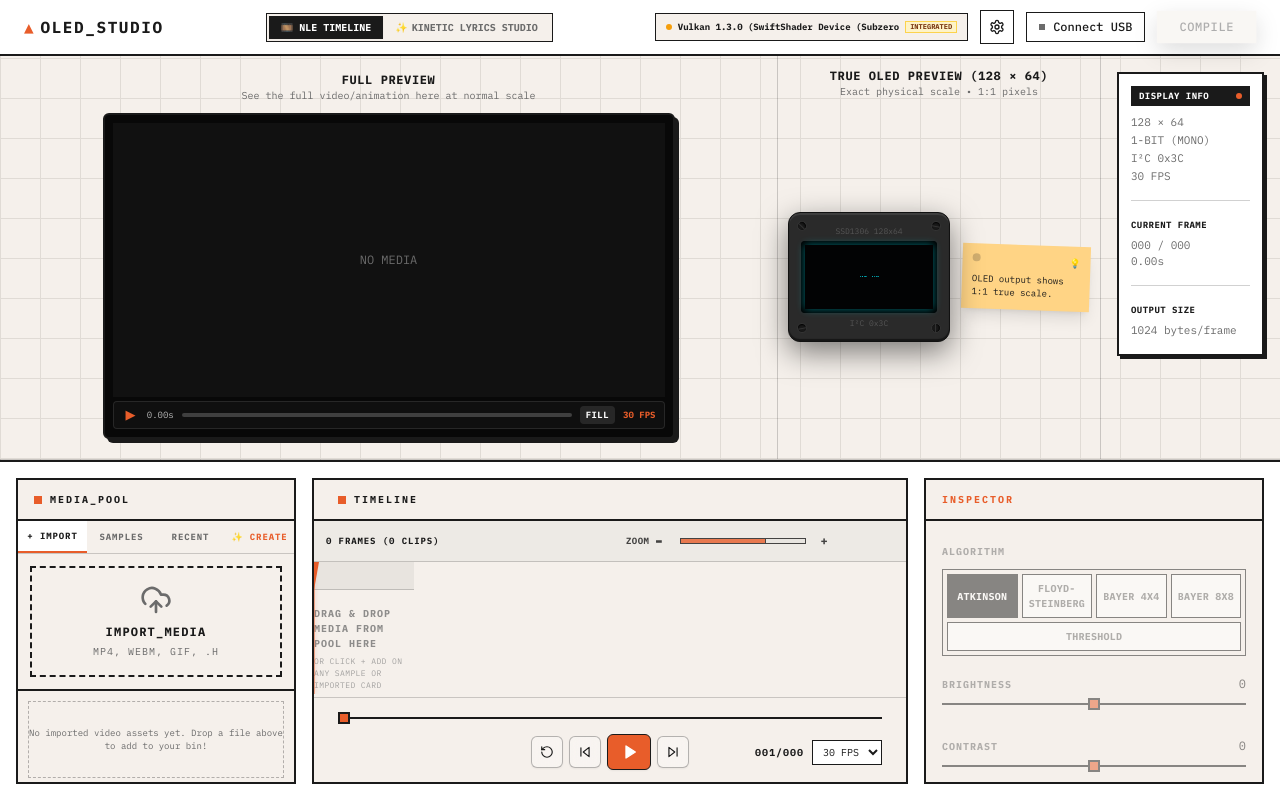
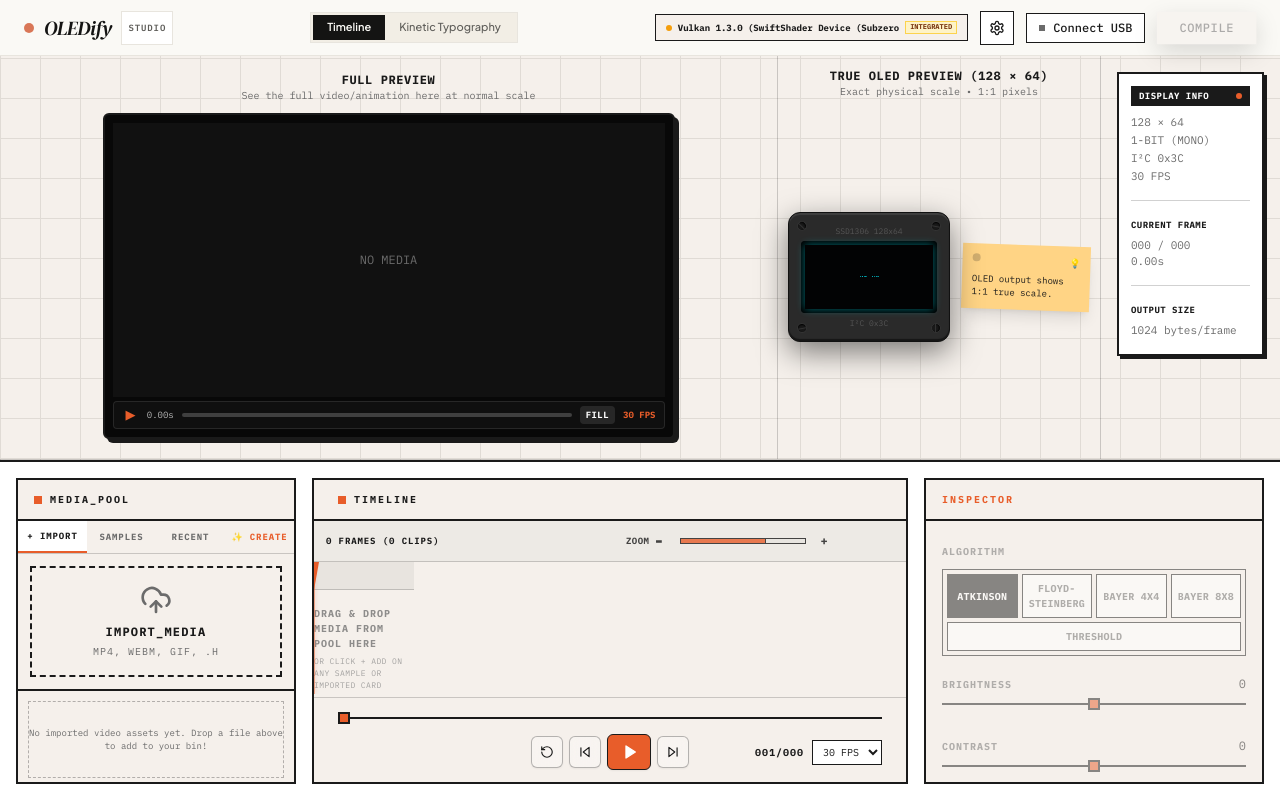
Before and after one commit to tezz-e/OLEDify, a React (Vite) app in the folder web/: page / in a window 1280 px wide. Built offline with nearby package versions, Linux system fonts and the light colour scheme.

Commit message:
style(editorial): apply DM Serif Display typography, Claude terracotta palette, and literary language

```diff
--- a/web/index.html
+++ b/web/index.html
@@ -7,10 +7,10 @@
 
     <link rel="preconnect" href="https://fonts.googleapis.com">
     <link rel="preconnect" href="https://fonts.gstatic.com" crossorigin>
-    <link rel="preload" as="style" href="https://fonts.googleapis.com/css2?family=Inter:wght@400;500;600;700&family=JetBrains+Mono:wght@400;500&display=swap">
-    <link href="https://fonts.googleapis.com/css2?family=Inter:wght@400;500;600;700&family=JetBrains+Mono:wght@400;500&display=swap" rel="stylesheet" media="print" onload="this.media='all'">
+    <link rel="preload" as="style" href="https://fonts.googleapis.com/css2?family=DM+Serif+Display:ital@0;1&family=Plus+Jakarta+Sans:wght@400;500;600;700&family=IBM+Plex+Mono:wght@400;500;600&display=swap">
+    <link href="https://fonts.googleapis.com/css2?family=DM+Serif+Display:ital@0;1&family=Plus+Jakarta+Sans:wght@400;500;600;700&family=IBM+Plex+Mono:wght@400;500;600&display=swap" rel="stylesheet" media="print" onload="this.media='all'">
     <noscript>
-      <link href="https://fonts.googleapis.com/css2?family=Inter:wght@400;500;600;700&family=JetBrains+Mono:wght@400;500&display=swap" rel="stylesheet">
+      <link href="https://fonts.googleapis.com/css2?family=DM+Serif+Display:ital@0;1&family=Plus+Jakarta+Sans:wght@400;500;600;700&family=IBM+Plex+Mono:wght@400;500;600&display=swap" rel="stylesheet">
     </noscript>
 
     <title>OLEDify Studio</title>
--- a/web/src/components/Header.tsx
+++ b/web/src/components/Header.tsx
@@ -36,43 +36,39 @@ export const Header: React.FC<HeaderProps> = ({
     setGpuInfo(detectGpu());
   }, []);
   return (
-    <header className="relative w-full h-14 px-6 bg-white border-b-2 border-[#1A1A1A] flex items-center justify-between shrink-0 z-20">
-      <div className="flex items-center">
-        <h1 className="text-base font-bold tracking-wider font-mono text-[#1A1A1A] flex items-center gap-1.5 cursor-pointer select-none">
-          <span className="text-[#E85D2A]">▲</span>
-          <DecryptedText
-            text="OLED_STUDIO"
-            speed={35}
-            characters="0123456789ABCDEF_~<>[]"
-            animateOn="hover"
-            className="font-mono tracking-widest font-bold"
-          />
+    <header className="relative w-full h-14 px-6 bg-[#FAF9F5] border-b border-[#E8E5DE] flex items-center justify-between shrink-0 z-20">
+      <div className="flex items-center gap-3">
+        <h1 className="text-xl font-serif text-[#141413] flex items-center gap-2.5 cursor-pointer select-none">
+          <span className="w-2.5 h-2.5 rounded-full bg-[#D97757]" />
+          <span className="font-serif italic tracking-tight font-normal text-xl">OLEDify</span>
+          <span className="text-[9px] font-mono tracking-widest text-[#5E5D59] uppercase px-1.5 py-0.5 border border-[#E8E5DE] bg-white not-italic font-semibold">
+            STUDIO
+          </span>
         </h1>
       </div>
 
       {/* Center View Mode Switcher */}
       {onViewChange && (
-        <div className="hidden md:flex items-center border border-[#1A1A1A] bg-[#F5F0EB] p-0.5 font-mono text-[10px] font-bold">
+        <div className="hidden md:flex items-center border border-[#E8E5DE] bg-[#F0ECE1]/80 p-0.5 font-sans text-[11px] font-medium rounded-xs">
           <button
             onClick={() => onViewChange('editor')}
-            className={`px-3 py-1 transition-colors cursor-pointer ${
+            className={`px-3.5 py-1 transition-all cursor-pointer rounded-xs flex items-center gap-1.5 ${
               activeView === 'editor'
-                ? 'bg-[#1A1A1A] text-white shadow-sm'
-                : 'text-[#6B6B6B] hover:text-[#1A1A1A]'
+                ? 'bg-[#141413] text-[#FAF9F5] shadow-xs font-semibold'
+                : 'text-[#5E5D59] hover:text-[#141413]'
             }`}
           >
-            🎞️ NLE TIMELINE
+            <span>Timeline</span>
           </button>
           <button
             onClick={() => onViewChange('lyrics-studio')}
-            className={`px-3 py-1 transition-colors cursor-pointer flex items-center gap-1 ${
+            className={`px-3.5 py-1 transition-all cursor-pointer flex items-center gap-1.5 rounded-xs ${
               activeView === 'lyrics-studio'
-                ? 'bg-[#E85D2A] text-white shadow-sm'
-                : 'text-[#6B6B6B] hover:text-[#E85D2A]'
+                ? 'bg-[#D97757] text-white shadow-xs font-semibold'
+                : 'text-[#5E5D59] hover:text-[#D97757]'
             }`}
           >
-            <span>✨</span>
-            <span>KINETIC LYRICS STUDIO</span>
+            <span>Kinetic Typography</span>
           </button>
         </div>
       )}
--- a/web/src/components/studio/lyrics/LyricsStudioView.tsx
+++ b/web/src/components/studio/lyrics/LyricsStudioView.tsx
@@ -407,68 +407,71 @@ export const LyricsStudioView: React.FC<LyricsStudioViewProps> = ({
 
   return (
     <div className={`fixed inset-0 z-50 flex flex-col font-mono select-none overflow-hidden transition-colors duration-200 ${
-      themeMode === 'dark' ? 'bg-[#0E0E10] text-[#E5E5E5]' : 'bg-[#F5F0EB] text-[#1A1A1A]'
+      themeMode === 'dark' ? 'bg-[#141413] text-[#FAF9F5]' : 'bg-[#FAF9F5] text-[#141413]'
     }`}>
       {/* Studio Top Navigation Bar */}
-      <header className={`h-14 px-6 border-b-2 flex items-center justify-between shrink-0 z-20 transition-colors duration-200 ${
-        themeMode === 'dark' ? 'bg-[#141417] border-[#252528] text-white' : 'bg-white border-[#1A1A1A] text-[#1A1A1A]'
+      <header className={`h-14 px-6 border-b flex items-center justify-between shrink-0 z-20 transition-colors duration-200 ${
+        themeMode === 'dark' ? 'bg-[#18181A] border-[#2C2B29] text-[#FAF9F5]' : 'bg-[#FAF9F5] border-[#E8E5DE] text-[#141413]'
       }`}>
         <div className="flex items-center gap-4">
           <button
             onClick={onClose}
-            className={`flex items-center gap-1.5 px-3 py-1.5 border text-xs font-bold transition-colors cursor-pointer ${
+            className={`flex items-center gap-1.5 px-3 py-1.5 border text-xs font-medium font-sans rounded-xs transition-colors cursor-pointer ${
               themeMode === 'dark'
-                ? 'bg-[#1E1E24] border-white/20 text-white hover:bg-white hover:text-black'
-                : 'bg-white border-[#1A1A1A] text-[#1A1A1A] hover:bg-[#1A1A1A] hover:text-white'
+                ? 'bg-[#232220] border-white/10 text-white/90 hover:bg-white hover:text-black'
+                : 'bg-white border-[#E8E5DE] text-[#141413] hover:bg-[#141413] hover:text-[#FAF9F5]'
             }`}
           >
             <ArrowLeft className="w-3.5 h-3.5" />
-            <span>BACK TO EDITOR</span>
+            <span>Timeline</span>
           </button>
 
-          <div className={`h-5 w-px ${themeMode === 'dark' ? 'bg-white/20' : 'bg-[#1A1A1A]/30'}`} />
+          <div className={`h-4 w-px ${themeMode === 'dark' ? 'bg-white/10' : 'bg-[#E8E5DE]'}`} />
 
-          <h1 className="text-sm font-bold tracking-widest flex items-center gap-2">
-            <span className="text-[#E85D2A]">✦</span>
-            <span>KINETIC LYRICS STUDIO</span>
-          </h1>
+          <div className="flex items-center gap-2.5">
+            <span className="w-2 h-2 rounded-full bg-[#D97757]" />
+            <h1 className="font-serif text-lg font-normal tracking-tight flex items-center gap-1.5">
+              <span>Kinetic Typography</span>
+              <span className="italic font-normal opacity-60 text-base">Studio</span>
+            </h1>
+          </div>
         </div>
 
-        {/* Center: React Bits Squish Switch Theme Controller */}
+        {/* Center: Theme Controller */}
         <div className="flex items-center gap-4">
           <ThemeSwitch theme={themeMode} onChange={setThemeMode} />
         </div>
 
         {/* Right Badges */}
-        <div className="flex items-center gap-4 text-xs font-bold">
-          <span className={`px-2 py-0.5 text-[9px] uppercase tracking-wider ${
-            themeMode === 'dark' ? 'bg-[#222228] text-white/90 border border-white/10' : 'bg-[#1A1A1A] text-white'
+        <div className="flex items-center gap-3 text-xs font-sans">
+          <span className={`px-2 py-0.5 text-[10px] font-mono tracking-wider border rounded-xs ${
+            themeMode === 'dark' ? 'bg-[#232220] text-white/80 border-white/10' : 'bg-white text-[#5E5D59] border-[#E8E5DE]'
           }`}>
-            128×64 MONO OLED
+            128×64 Monochrome
           </span>
-          <span className="text-[#E85D2A]">30 FPS ENGINE</span>
+          <span className="text-[#D97757] font-mono text-[10px] font-semibold">30 FPS Clock</span>
         </div>
       </header>
 
       {/* Main 3-Pane Workspace */}
-      <main className={`flex-1 flex min-h-0 divide-x-2 transition-colors duration-200 ${
-        themeMode === 'dark' ? 'divide-[#252528] bg-[#0E0E10]' : 'divide-[#1A1A1A] bg-[#F5F0EB]'
+      <main className={`flex-1 flex min-h-0 divide-x transition-colors duration-200 ${
+        themeMode === 'dark' ? 'divide-[#2C2B29] bg-[#141413]' : 'divide-[#E8E5DE] bg-[#FAF9F5]'
       }`}>
 
         {/* ============================================================== */}
         {/* COLUMN 1: INGESTION & SEARCH                                  */}
         {/* ============================================================== */}
         <section className={`w-[340px] flex flex-col shrink-0 min-h-0 transition-colors duration-200 ${
-          themeMode === 'dark' ? 'bg-[#141417] text-white' : 'bg-white text-[#1A1A1A]'
+          themeMode === 'dark' ? 'bg-[#18181A] text-white' : 'bg-white text-[#141413]'
         }`}>
-          <div className={`p-3 border-b-2 ${
-            themeMode === 'dark' ? 'border-[#252528] bg-[#18181C]' : 'border-[#1A1A1A] bg-[#F5F0EB]'
+          <div className={`p-3 border-b ${
+            themeMode === 'dark' ? 'border-[#2C2B29] bg-[#1E1E20]' : 'border-[#E8E5DE] bg-[#F5F2EB]'
           }`}>
-            <h2 className={`text-[10px] font-bold uppercase tracking-widest flex items-center gap-1.5 ${
-              themeMode === 'dark' ? 'text-white/60' : 'text-[#6B6B6B]'
+            <h2 className={`text-[11px] font-sans font-semibold tracking-wide flex items-center gap-2 ${
+              themeMode === 'dark' ? 'text-white/80' : 'text-[#141413]'
             }`}>
-              <span className="w-2 h-2 bg-[#E85D2A]" />
-              <span>1. SONG & LYRICS INGESTION</span>
+              <span className="w-1.5 h-1.5 rounded-full bg-[#D97757]" />
+              <span>1. Song & Lyrics Ingestion</span>
             </h2>
           </div>
 
@@ -639,19 +642,19 @@ export const LyricsStudioView: React.FC<LyricsStudioViewProps> = ({
         {/* COLUMN 2: APPLE MUSIC FLUID GLASS LYRIC SELECTOR             */}
         {/* ============================================================== */}
         <section className={`flex-1 flex flex-col relative min-h-0 overflow-hidden transition-colors duration-200 ${
-          themeMode === 'dark' ? 'bg-[#0E0E10]' : 'bg-[#F5F0EB]'
+          themeMode === 'dark' ? 'bg-[#141413]' : 'bg-[#FAF9F5]'
         }`}>
-          {/* Apple Music Minimalist Header Bar */}
+          {/* Editorial Lyrics Header Bar */}
           <div className={`h-12 px-6 border-b flex justify-between items-center z-10 shrink-0 transition-colors duration-200 ${
-            themeMode === 'dark' ? 'border-[#252528] bg-[#141417]' : 'border-b-2 border-[#1A1A1A] bg-white'
+            themeMode === 'dark' ? 'border-[#2C2B29] bg-[#18181A]' : 'border-[#E8E5DE] bg-white'
           }`}>
             <div className="flex items-center gap-3">
-              <span className="text-[10px] font-bold uppercase tracking-widest text-[#E85D2A] flex items-center gap-1.5 font-mono">
+              <span className="text-[12px] font-sans font-semibold tracking-wide text-[#D97757] flex items-center gap-1.5">
                 <span>✦</span>
-                <span>LYRICS SELECTION</span>
+                <span className={themeMode === 'dark' ? 'text-white' : 'text-[#141413]'}>Lyrics Sequence</span>
               </span>
-              <span className={`text-[9px] font-mono ${themeMode === 'dark' ? 'text-white/40' : 'text-[#777]'}`}>
-                Click line to seek • Shift+Click to expand range
+              <span className={`text-[10px] font-sans ${themeMode === 'dark' ? 'text-white/40' : 'text-[#777]'}`}>
+                Click line to focus • Shift+Click to expand range
               </span>
             </div>
 
@@ -954,16 +957,16 @@ export const LyricsStudioView: React.FC<LyricsStudioViewProps> = ({
         {/* COLUMN 3: MOTION & OLED PREVIEW                               */}
         {/* ============================================================== */}
         <section className={`w-[360px] flex flex-col shrink-0 min-h-0 transition-colors duration-200 ${
-          themeMode === 'dark' ? 'bg-[#141417] text-white' : 'bg-white text-[#1A1A1A]'
+          themeMode === 'dark' ? 'bg-[#18181A] text-white' : 'bg-white text-[#141413]'
         }`}>
-          <div className={`p-3 border-b-2 ${
-            themeMode === 'dark' ? 'border-[#252528] bg-[#18181C]' : 'border-[#1A1A1A] bg-[#F5F0EB]'
+          <div className={`p-3 border-b ${
+            themeMode === 'dark' ? 'border-[#2C2B29] bg-[#1E1E20]' : 'border-[#E8E5DE] bg-[#F5F2EB]'
           }`}>
-            <h2 className={`text-[10px] font-bold uppercase tracking-widest flex items-center gap-1.5 ${
-              themeMode === 'dark' ? 'text-white/60' : 'text-[#6B6B6B]'
+            <h2 className={`text-[11px] font-sans font-semibold tracking-wide flex items-center gap-2 ${
+              themeMode === 'dark' ? 'text-white/80' : 'text-[#141413]'
             }`}>
-              <span className="w-2 h-2 bg-[#E85D2A]" />
-              <span>3. MOTION & OLED PREVIEW</span>
+              <span className="w-1.5 h-1.5 rounded-full bg-[#D97757]" />
+              <span>3. Motion Archetypes & OLED Preview</span>
             </h2>
           </div>
 
@@ -1218,10 +1221,10 @@ export const LyricsStudioView: React.FC<LyricsStudioViewProps> = ({
             <button
               onClick={handleGenerateAndInject}
               disabled={isRendering || selectedLines.length === 0}
-              className={`w-full py-3 bg-[#E85D2A] text-white text-xs font-bold tracking-widest uppercase border-2 transition-all cursor-pointer mt-auto flex items-center justify-center gap-2 ${
+              className={`w-full py-3 bg-[#D97757] text-white text-xs font-sans font-semibold tracking-wide rounded-xs border transition-all cursor-pointer mt-auto flex items-center justify-center gap-2 ${
                 themeMode === 'dark'
-                  ? 'border-white/20 shadow-[4px_4px_0px_rgba(0,0,0,0.6)] hover:shadow-[2px_2px_0px_rgba(0,0,0,0.6)]'
-                  : 'border-[#1A1A1A] shadow-[4px_4px_0px_#1A1A1A] hover:shadow-[2px_2px_0px_#1A1A1A]'
+                  ? 'border-white/10 shadow-[3px_3px_0px_rgba(0,0,0,0.5)] hover:shadow-[1px_1px_0px_rgba(0,0,0,0.5)] hover:bg-[#c96442]'
+                  : 'border-[#141413] shadow-[3px_3px_0px_#141413] hover:shadow-[1px_1px_0px_#141413] hover:bg-[#c96442]'
               } hover:translate-x-[1px] hover:translate-y-[1px] ${
                 isRendering ? 'opacity-70 cursor-wait' : ''
               }`}
@@ -1229,12 +1232,12 @@ export const LyricsStudioView: React.FC<LyricsStudioViewProps> = ({
               {isRendering ? (
                 <>
                   <RefreshCw className="w-4 h-4 animate-spin" />
-                  <span>RENDERING {renderProgress}%</span>
+                  <span>Rendering sequence ({renderProgress}%)...</span>
                 </>
               ) : (
                 <>
                   <Sparkles className="w-4 h-4" />
-                  <span>GENERATE & SEND TO NLE</span>
+                  <span>Render & Add to Timeline</span>
                 </>
               )}
             </button>
--- a/web/src/index.css
+++ b/web/src/index.css
@@ -1,7 +1,15 @@
-@import url('https://fonts.googleapis.com/css2?family=IBM+Plex+Mono:wght@400;500;600;700&family=Space+Grotesk:wght@500;600;700&display=swap');
+@import url('https://fonts.googleapis.com/css2?family=DM+Serif+Display:ital@0;1&family=Plus+Jakarta+Sans:wght@400;500;600;700&family=IBM+Plex+Mono:wght@400;500;600;700&family=Space+Grotesk:wght@500;600;700&display=swap');
 @tailwind base;
 @tailwind components;
 @tailwind utilities;
+
+.font-serif-display {
+  font-family: 'DM Serif Display', Georgia, serif;
+}
+
+.font-editorial-sans {
+  font-family: 'Plus Jakarta Sans', system-ui, sans-serif;
+}
 
 @layer base {
   * { box-sizing: border-box; }
--- a/web/tailwind.config.js
+++ b/web/tailwind.config.js
@@ -8,14 +8,24 @@ export default {
     extend: {
       colors: {
         parchment: '#F5F0EB',
+        cream: '#FAF9F5',
+        oatmeal: '#F0ECE1',
         ink: '#1A1A1A',
         'ink-light': '#6B6B6B',
-        accent: '#E85D2A',
-        'accent-dark': '#C94E22',
+        obsidian: '#141413',
+        charcoal: '#1F1E1D',
+        stone: '#5E5D59',
+        bone: '#E8E5DE',
+        accent: '#D97757', // Anthropic / Claude warm terracotta
+        'accent-dark': '#C96442',
+        terracotta: '#D97757',
+        'terracotta-dark': '#C96442',
       },
       fontFamily: {
-        mono: ['IBM Plex Mono', 'ui-monospace', 'SFMono-Regular', 'Menlo', 'monospace'],
-        display: ['Space Grotesk', 'system-ui', 'sans-serif'],
+        serif: ['"DM Serif Display"', 'Georgia', 'serif'],
+        sans: ['"Plus Jakarta Sans"', 'system-ui', 'sans-serif'],
+        mono: ['"IBM Plex Mono"', 'ui-monospace', 'SFMono-Regular', 'Menlo', 'monospace'],
+        display: ['"DM Serif Display"', 'Georgia', 'serif'],
       },
       animation: {
         'fade-in': 'fadeIn 0.15s ease-out',
```
